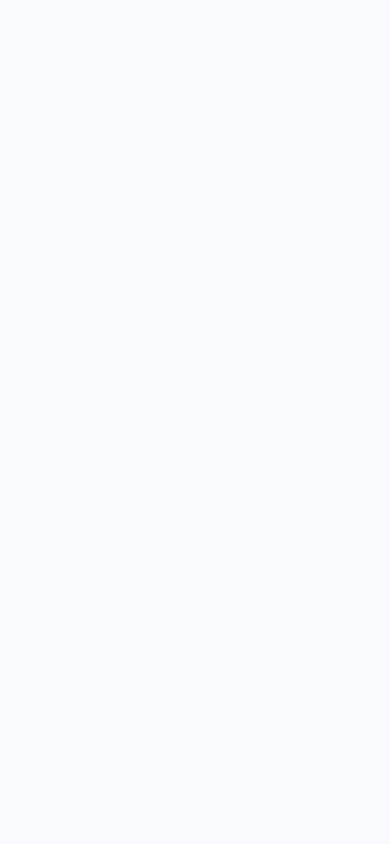
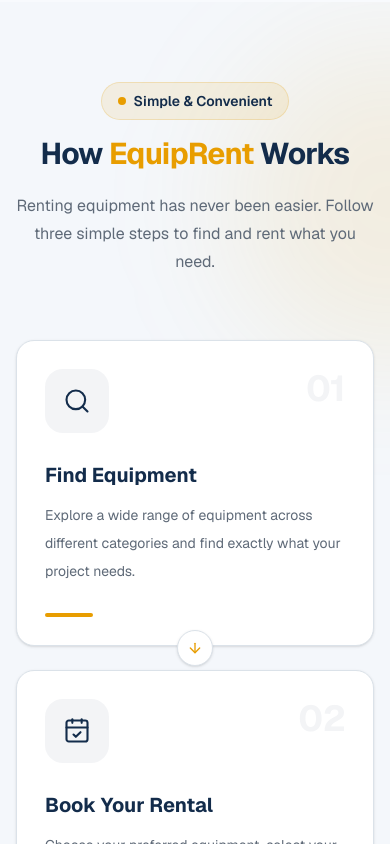
Before and after one commit to shahinreza9702/equiprent-client, a Next.js app: page / in a window 390 px wide. Shown: the part 9740-10584 px from the top of the page. Before the commit the page ends 9742 px from the top, so only its background shows below. Built offline with nearby package versions, Linux system fonts and the light colour scheme.

Commit message:
feat(client): add animated how it works section

```diff
--- a/src/app/page.tsx
+++ b/src/app/page.tsx
@@ -5,6 +5,7 @@ import { FeaturedEquipmentSection } from "@/components/home/featured-equipment/f
 import { CategoriesSection } from "@/components/home/categories/categories-section";
 import { WhyChooseUsSection } from "@/components/home/why-choose-us/why-choose-us-section";
 import { CustomerReviewsSection } from "@/components/home/customer-reviews/customer-reviews-section";
+import { HowItWorksSection } from "@/components/home/how-it-works/how-it-works-section";
 
 export default function Home() {
   return (
@@ -17,6 +18,7 @@ export default function Home() {
         <FeaturedEquipmentSection />
         <WhyChooseUsSection />
         <CustomerReviewsSection />
+        <HowItWorksSection />
       </main>
     </>
   );
--- /dev/null
+++ b/src/components/home/how-it-works/how-it-works-section.tsx
@@ -0,0 +1,76 @@
+
+"use client";
+
+import { motion } from "framer-motion";
+import { ArrowRight } from "lucide-react";
+
+import { stepData } from "./step-data";
+import { StepCard } from "./step-card";
+
+export function HowItWorksSection() {
+  return (
+    <section className="relative overflow-hidden bg-muted/40 py-20 sm:py-24">
+      {/* Background Decoration */}
+      <div className="pointer-events-none absolute -right-40 top-10 size-80 rounded-full bg-brand-accent/10 blur-3xl" />
+
+      <div className="relative mx-auto max-w-7xl px-4 sm:px-6 lg:px-8">
+        {/* Section Heading */}
+        <motion.div
+          initial={{ opacity: 0, y: 20 }}
+          whileInView={{ opacity: 1, y: 0 }}
+          viewport={{ once: true, amount: 0.3 }}
+          transition={{ duration: 0.6 }}
+          className="mx-auto mb-16 max-w-2xl text-center"
+        >
+          <div className="mb-4 inline-flex items-center gap-2 rounded-full border border-brand-accent/20 bg-brand-accent/10 px-4 py-2 text-sm font-semibold text-primary">
+            <span className="size-2 rounded-full bg-brand-accent" />
+            Simple & Convenient
+          </div>
+
+          <h2 className="text-3xl font-bold tracking-tight text-primary sm:text-4xl lg:text-5xl">
+            How <span className="text-brand-accent">EquipRent</span> Works
+          </h2>
+
+          <p className="mt-5 text-base leading-7 text-muted-foreground sm:text-lg">
+            Renting equipment has never been easier. Follow three simple
+            steps to find and rent what you need.
+          </p>
+        </motion.div>
+
+        {/* Steps */}
+        <div className="relative grid gap-6 md:grid-cols-3">
+          {/* Connecting Line - Desktop */}
+          <div className="pointer-events-none absolute left-[16.66%] right-[16.66%] top-14 hidden border-t-2 border-dashed border-brand-accent/30 md:block" />
+
+          {stepData.map((step, index) => (
+            <motion.div
+              key={step.id}
+              initial={{ opacity: 0, y: 25 }}
+              whileInView={{ opacity: 1, y: 0 }}
+              viewport={{ once: true, amount: 0.2 }}
+              transition={{
+                duration: 0.5,
+                delay: index * 0.15,
+                ease: "easeOut",
+              }}
+              className="relative z-10"
+            >
+              <StepCard
+                number={step.number}
+                title={step.title}
+                description={step.description}
+                icon={step.icon}
+              />
+
+              {index < stepData.length - 1 && (
+                <div className="absolute -bottom-5 left-1/2 z-20 flex size-9 -translate-x-1/2 items-center justify-center rounded-full border border-border bg-white text-brand-accent shadow-sm md:-right-5 md:left-auto md:top-10 md:translate-x-0">
+                  <ArrowRight className="size-4 rotate-90 md:rotate-0" />
+                </div>
+              )}
+            </motion.div>
+          ))}
+        </div>
+      </div>
+    </section>
+  );
+}
--- /dev/null
+++ b/src/components/home/how-it-works/step-card.tsx
@@ -0,0 +1,42 @@
+
+import type { LucideIcon } from "lucide-react";
+
+interface StepCardProps {
+  number: string;
+  title: string;
+  description: string;
+  icon: LucideIcon;
+}
+
+export function StepCard({
+  number,
+  title,
+  description,
+  icon: Icon,
+}: StepCardProps) {
+  return (
+    <article className="group relative h-full rounded-2xl border border-border bg-white p-7 shadow-sm transition-all duration-300 hover:-translate-y-2 hover:border-brand-accent/50 hover:shadow-xl hover:shadow-primary/5 sm:p-8">
+      {/* Step Number */}
+      <div className="absolute right-7 top-7 text-4xl font-bold tracking-tight text-primary/5 transition-colors duration-300 group-hover:text-brand-accent/20">
+        {number}
+      </div>
+
+      {/* Icon */}
+      <div className="relative mb-7 flex size-16 items-center justify-center rounded-2xl bg-primary/5 text-primary transition-all duration-300 group-hover:bg-brand-accent group-hover:text-primary">
+        <Icon className="size-7" strokeWidth={1.8} />
+      </div>
+
+      {/* Content */}
+      <h3 className="text-xl font-bold text-primary">
+        {title}
+      </h3>
+
+      <p className="mt-3 text-sm leading-7 text-muted-foreground">
+        {description}
+      </p>
+
+      {/* Bottom Accent */}
+      <div className="mt-7 h-1 w-12 rounded-full bg-brand-accent transition-all duration-300 group-hover:w-20" />
+    </article>
+  );
+}
--- /dev/null
+++ b/src/components/home/how-it-works/step-data.ts
@@ -0,0 +1,33 @@
+
+import {
+  Search,
+  CalendarCheck,
+  Truck,
+} from "lucide-react";
+
+export const stepData = [
+  {
+    id: "step-01",
+    number: "01",
+    title: "Find Equipment",
+    description:
+      "Explore a wide range of equipment across different categories and find exactly what your project needs.",
+    icon: Search,
+  },
+  {
+    id: "step-02",
+    number: "02",
+    title: "Book Your Rental",
+    description:
+      "Choose your preferred equipment, select your rental period, and submit your booking request with ease.",
+    icon: CalendarCheck,
+  },
+  {
+    id: "step-03",
+    number: "03",
+    title: "Get to Work",
+    description:
+      "Coordinate with the equipment owner, receive your rental equipment, and get your project moving.",
+    icon: Truck,
+  },
+];
```
